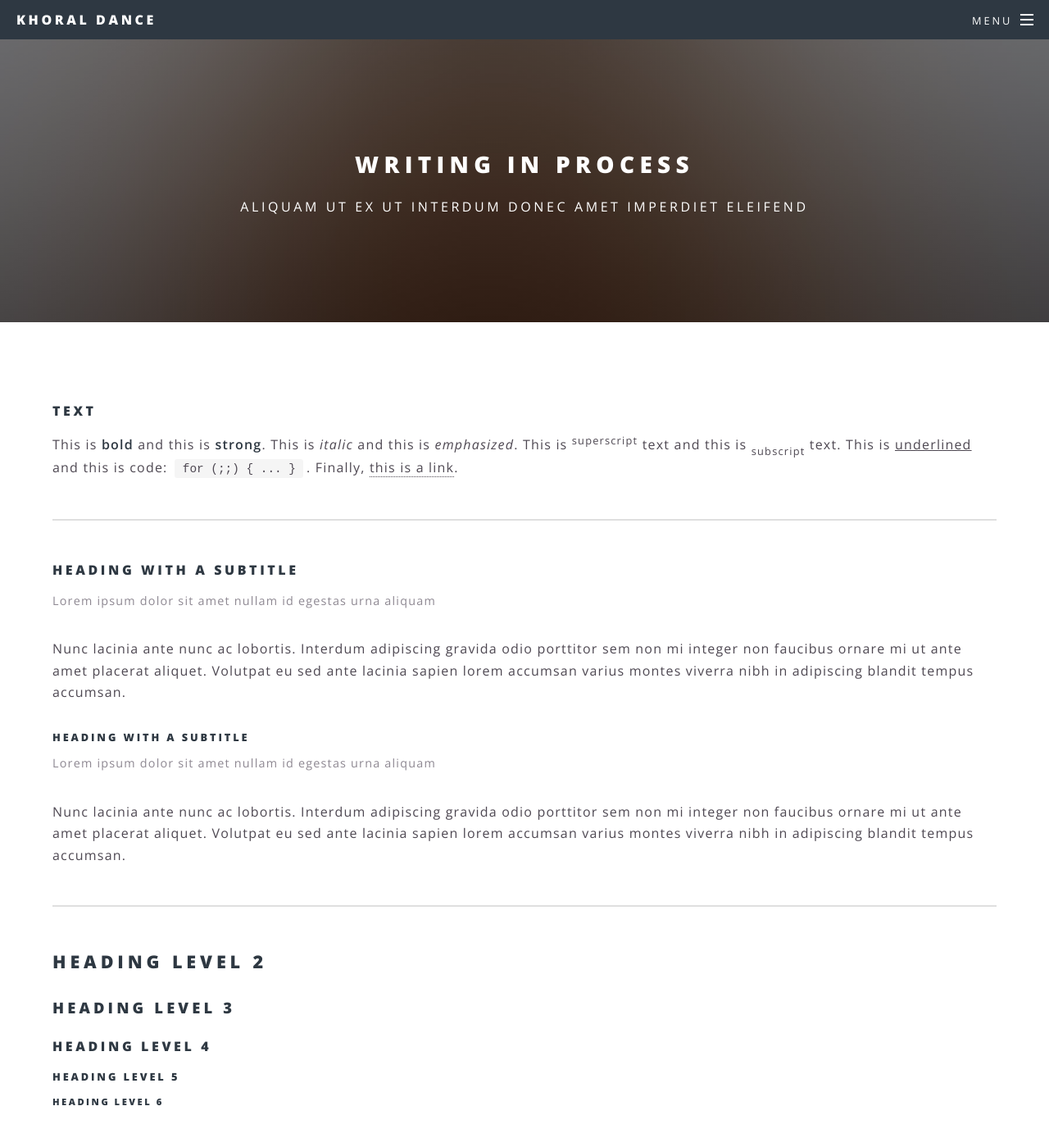
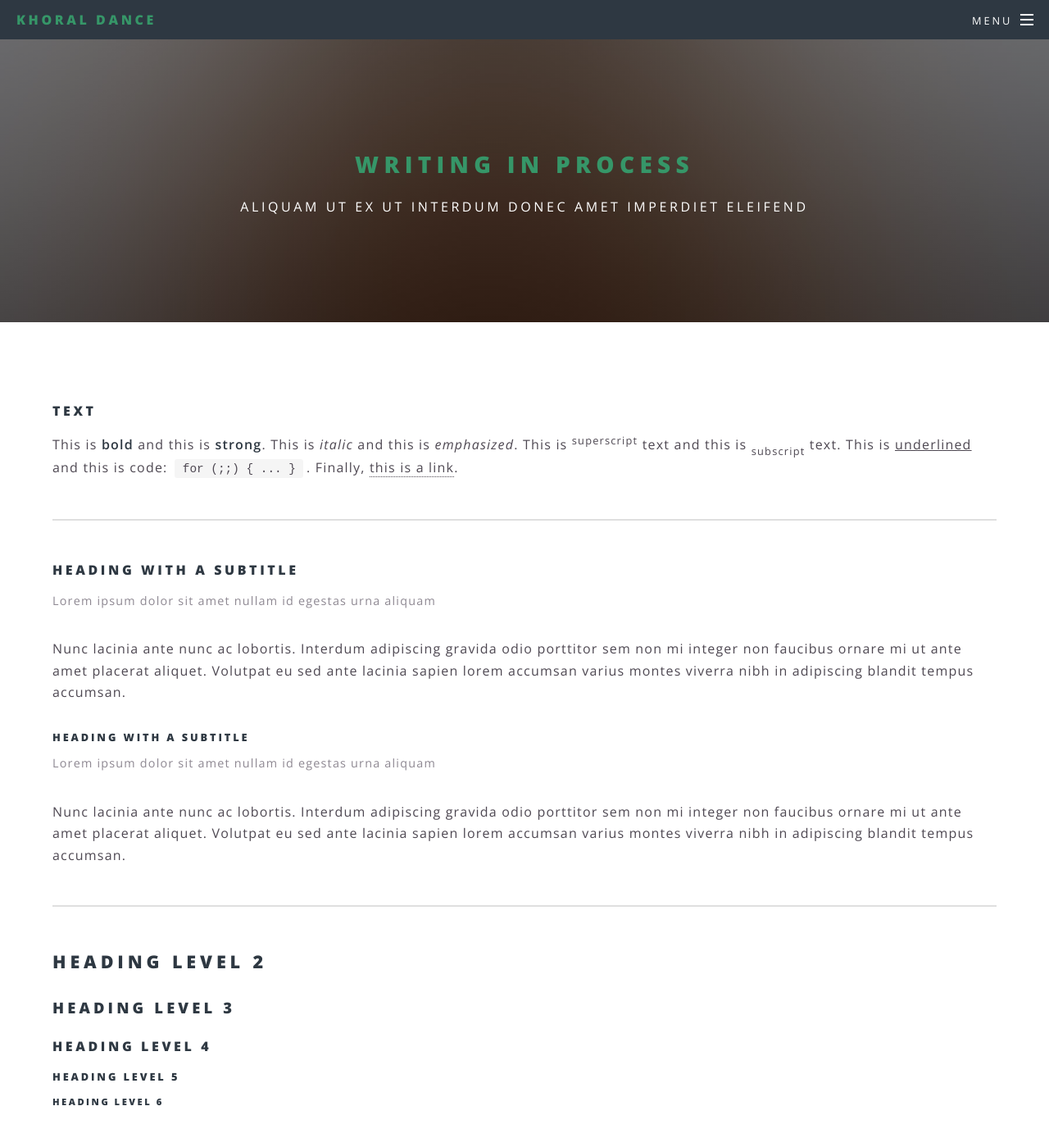
Before and after one commit to junesilvere/junesilvere, a Jekyll site: the page built from elements.html, in a window 1280 px wide and 1400 px high. Shown: the top 1388 px of the window at 82% size. Built offline with Jekyll 4.4.1, drawn with Linux system fonts in a browser that asks for light colours.

Commit message:
Update main.scss

```diff
--- a/css/main.scss
+++ b/css/main.scss
@@ -96,7 +96,7 @@
 	}
 
 	h1, h2, h3, h4, h5, h6 {
-		color: _palette(fg-bold);
+		color: #369668;
 		font-weight: _font(weight-extrabold);
 		letter-spacing: _size(letter-spacing-alt);
 		line-height: 1em;
```
